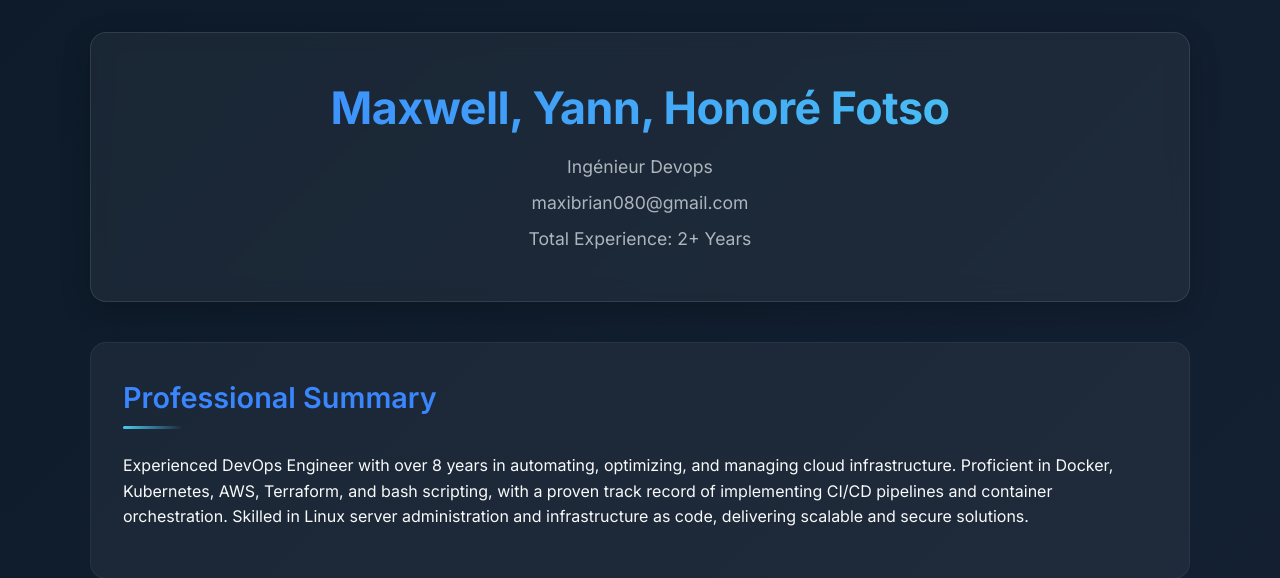
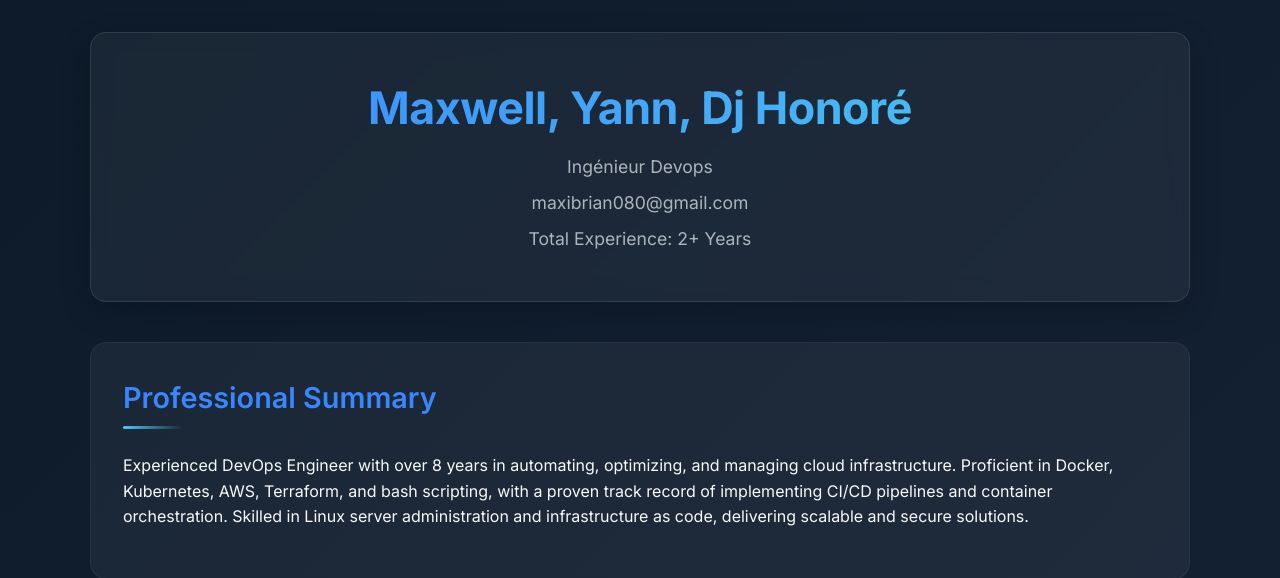
Before and after one commit to Max-Kamgang/portfolio, a Flask app: page / in a window 1280 px wide. Shown: the top 578 px of the page. Run offline with Flask 3, Linux system fonts and the light colour scheme.

Commit message:
Modification for Honore Added

```diff
--- a/app.py
+++ b/app.py
@@ -40,7 +40,7 @@ def download_pdf():
 
     # Updated resume content for PDF
 
-    story.append(Paragraph("Max Kamgang", styles['Title']))
+    story.append(Paragraph("Max Kamgang,Axel Tiako,Honoré Kamga", styles['Title']))
 
     story.append(Paragraph("DevOps Engineer", styles['Heading2']))
 
--- a/templates/index.html
+++ b/templates/index.html
@@ -271,7 +271,7 @@
 <body>
     <div class="container">
         <header class="header">
-            <h1>Maxwell, Yann, Honoré Fotso</h1>
+            <h1>Maxwell, Yann, Dj Honoré</h1>
             <p>Ingénieur Devops</p>
             <p>maxibrian080@gmail.com</p>
             <p>Total Experience: 2+ Years</p>
```
